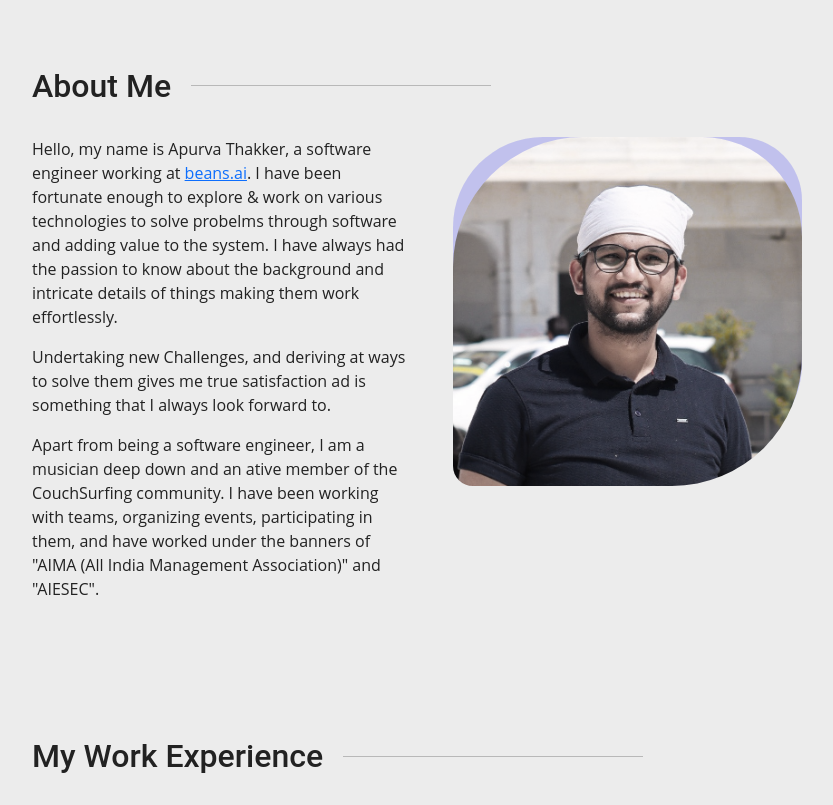
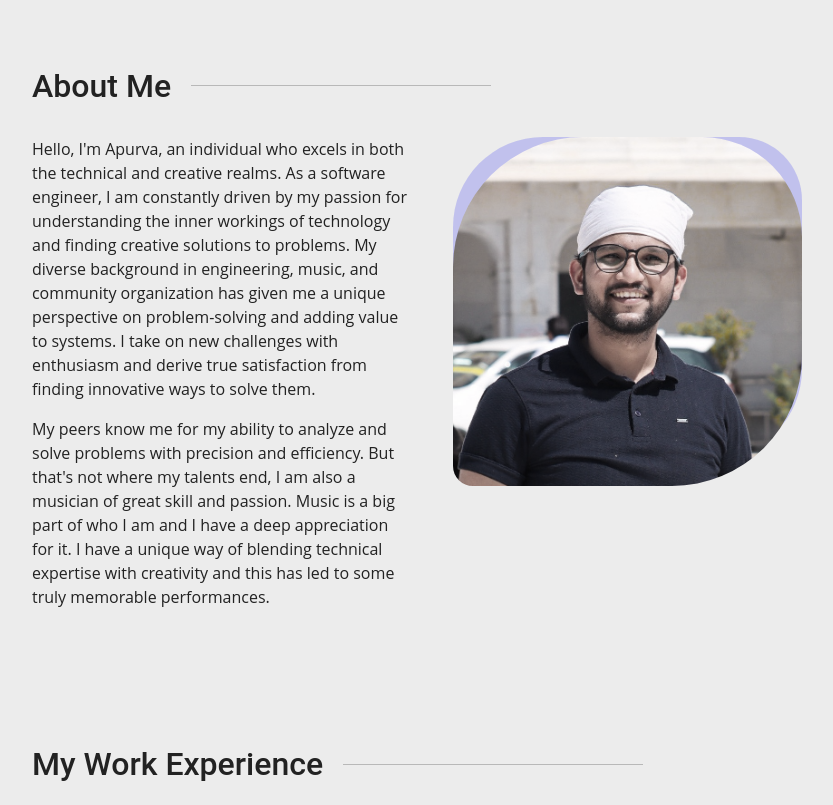
Before and after one commit to apurvathakker9/apurvathakker9.github.io, a plain HTML site: page index.html in a window 1280 px wide. Shown: the part 640-1445 px from the top of the page, without its empty margins (215-1048 px from the left). Drawn offline with nearby package versions, Linux system fonts and the light colour scheme.

Commit message:
Changed about me content

```diff
--- a/index.html
+++ b/index.html
@@ -91,6 +91,21 @@
                     <div class="row mt-4">
                         <div class="col-md-6 col-sm-12" data-aos="zoom-in-right">
                             <p>
+                                Hello, I'm Apurva, an individual who excels in both the technical and creative realms.
+                                As a software engineer, I am constantly driven by my passion for understanding the inner workings of technology and finding creative solutions to problems.
+                                My diverse background in engineering, music, and community organization has given me a unique perspective on problem-solving and adding value to systems.
+                                I take on new challenges with enthusiasm and derive true satisfaction from finding innovative ways to solve them.
+                            </p>
+                            <p>
+                                My peers know me for my ability to analyze and solve problems with precision and efficiency. But that's not where my talents end, I am also a musician of great skill and passion. Music is a big part of who I am and I have a deep appreciation for it. I have a unique way of blending technical expertise with creativity and this has led to some truly memorable performances.
+                            </p>
+                            <!-- <p>
+                                I am always willing to help and share my knowledge with others. I am a great communicator and have a talent for explaining complex technical concepts in a way that is easy to understand. My experience working with teams and organizations like AIMA and AIESEC have made me a well-rounded individual, who brings a wealth of experience and passion to my work.
+                            </p> -->
+                            <!-- <p>
+                                With a wealth of experience in developing and maintaining complex systems, I am a master at coding and have a deep understanding of various programming languages and frameworks.
+                            </p> -->
+                            <!-- <p>
                                 Hello, my name is Apurva Thakker, a software engineer working at <a href="https://beans.ai">beans.ai</a>. I have been fortunate enough
                                 to explore & work on various technologies to solve probelms through software and adding value to the system. I have always had the passion to know about
                                 the background and intricate details of things making them work effortlessly.
@@ -103,7 +118,7 @@
                                 events, participating in them, and have worked under the banners of "AIMA (All India Management
                                 Association)" and
                                 "AIESEC".
-                            </p>
+                            </p> -->
                         </div>
                         <div class="col-md-6 col-sm-12">
                             <div class="about-images d-flex px-3 h-100" data-aos="zoom-in-left">
```
